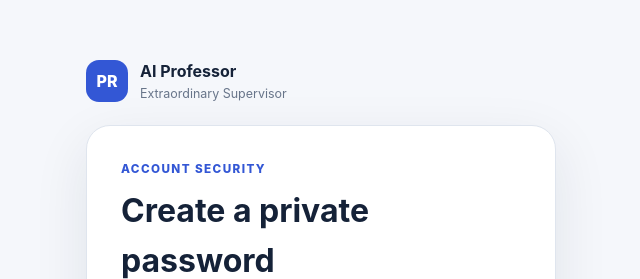
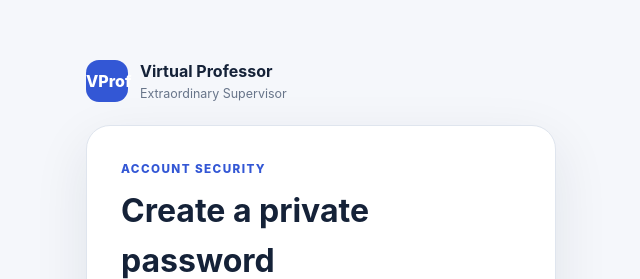
Before and after one commit to yawanokye/supervisor, a FastAPI app: template app/templates/change_password.html in a window 1280 px wide. Shown: the top 279 px of the page, without its empty margins (304-944 px from the left). Run offline with FastAPI, Linux system fonts and the light colour scheme; the template is opened without the code that fills it, so the values that code supplies are empty; parts of the project's set-up code (start-up, migrations or seed data) failed here and were passed over; some libraries are stand-ins or nearby versions.

Commit message:
Update change_password.html

```diff
--- a/app/templates/change_password.html
+++ b/app/templates/change_password.html
@@ -2,11 +2,11 @@
 <html lang="en">
 <head>
   <meta charset="utf-8"><meta name="viewport" content="width=device-width,initial-scale=1">
-  <title>Change Password | AI Professor</title><link rel="stylesheet" href="/static/styles.css">
+  <title>Change Password | Virtual Professor</title><link rel="stylesheet" href="/static/styles.css">
 </head>
 <body class="auth-body simple-auth">
   <main class="simple-auth-shell">
-    <a class="brand" href="/"><span class="brand-mark">PR</span><span><strong>AI Professor</strong><small>Extraordinary Supervisor</small></span></a>
+    <a class="brand" href="/"><span class="brand-mark">VProf</span><span><strong>Virtual Professor</strong><small>Extraordinary Supervisor</small></span></a>
     <section class="auth-form-card">
       <div class="auth-heading"><p class="eyebrow">Account security</p><h2>Create a private password</h2><p>Temporary passwords must be changed before the portal can be used.</p></div>
       {% if flash %}<div class="flash flash-{{ flash.category }}">{{ flash.message }}</div>{% endif %}
```
